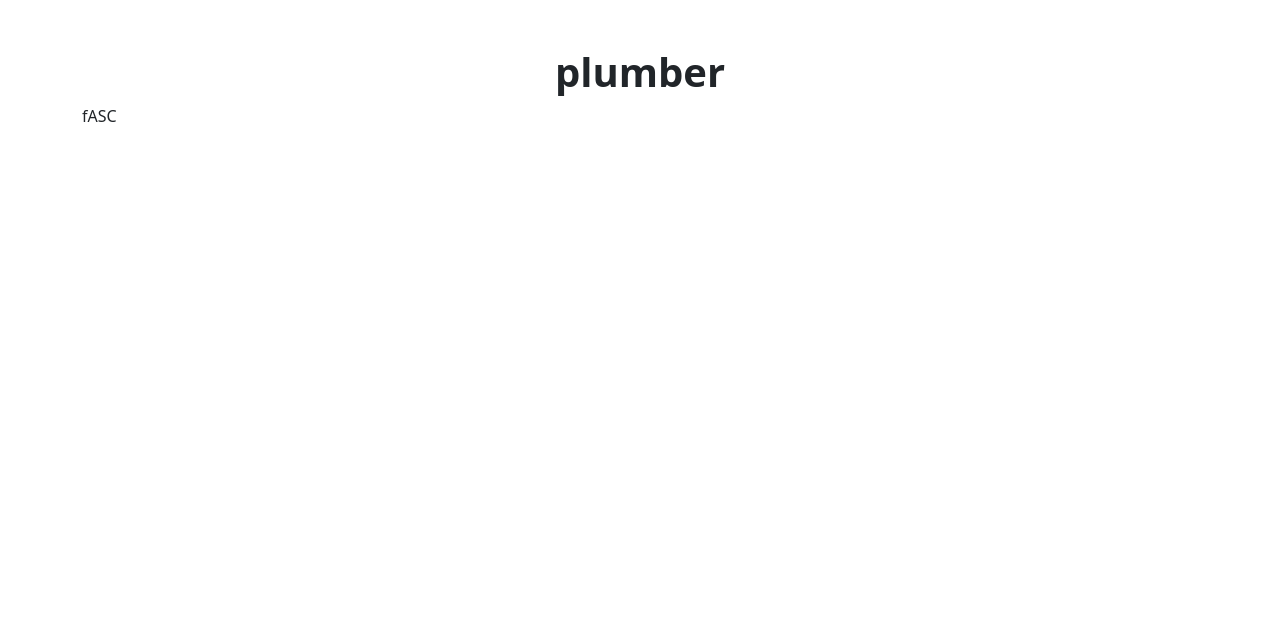
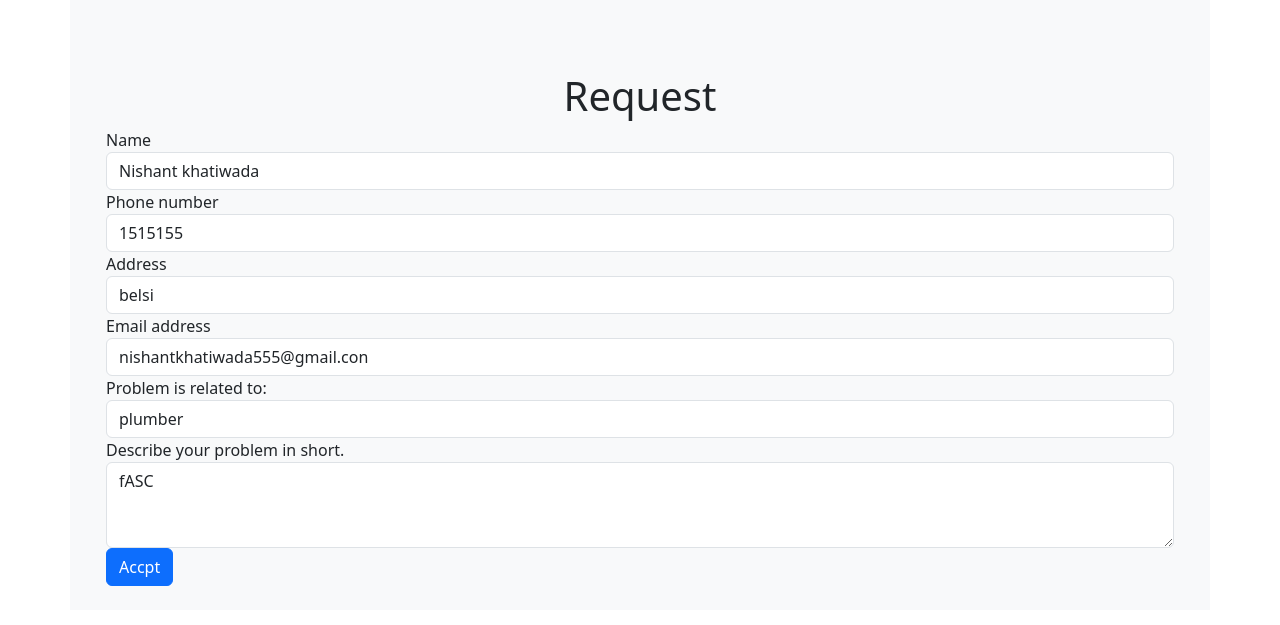
Before and after one commit to AYUSHMANPAUDEL/hackathon-employment, a Django app: page /item/1/ in a window 1280 px wide. Before the commit the part shown is almost empty. Shown: the top 625 px of the page. Run offline with Django 5.2, Linux system fonts and the light colour scheme; data comes from the database, SQL or seed files in the repository; both versions use the stored data as it was after the commit.

Commit message:
accepted_by addded

```diff
--- a/home/models.py
+++ b/home/models.py
@@ -19,3 +19,4 @@ class Request(models.Model):
     selected=models.CharField( max_length=50, null=True)
     problem=models.TextField()
     date=models.DateField()
+    accepted_by = models.CharField(max_length=50, blank=True, null=True)
--- a/templates/item_detail.html
+++ b/templates/item_detail.html
@@ -3,20 +3,44 @@
 {% block style %}{% endblock style %}
 {% block body %}
 
-<div class="container mt-5">
-    <div class="card border-0 pb-3">
-        <div class="row">
-            <div class="col-12 col-sm-12">
-                <div class="card-body p-0">
-                    <div class="text-center">
-                        <h1 class="mt-0 fs-7 fw-bold">{{ item.selected }}</h1>
+<div class="container bg-light p-4">
+    <div class="container text-center">
+        <h1 class="mt-5">Request</h1>
+    </div>
+    <div class="request">
+        <div class="container">
+            <form method="POST" action="">
+                {% csrf_token %}
+                <div class="form-group">
+                    <label for="Name">Name</label>
+                    <input type="text" class="form-control" id="name" name="name" value="{{item.name}} " readonly>
+                </div>
+                <div class="form-group">
+                    <label for="phone">Phone number</label>
+                    <input type="text" class="form-control" id="phone" name="phone" value="{{item.phone}}" >
+                </div>
+                <div class="form-group">
+                    <label for="address">Address</label>
+                    <input type="text" class="form-control" id="address" name="address"
+                    value="{{item.address}}" >
+                </div>
+                <div class="form-group">
+                    <label for="email">Email address</label>
+                    <input type="text" class="form-control" id="phone" name="phone" value="{{item.email}}" >
+                </div>
+                <div>
+                    <label for="problemCategory">Problem is related to:</label>
+                    <input type="text" class="form-control" name="selected" value="{{item.selected}} " readonly>
+                    <div class="form-group">
+                        <label for="problem">Describe your problem in short.</label>
+                        <textarea class="form-control" id="problem" name="problem" rows="3" readonly>{{ item.problem }}</textarea>
                     </div>
-                    <p class="m-0">{{ item.problem }}</p>
-                    <!-- Other details as needed -->
-                </div>
-            </div>
+                    <button class="btn btn-primary">Accpt</button>
+            </form>
         </div>
     </div>
 </div>
 
+
+
 {% endblock body %}
```
Also changed, not shown: db.sqlite3, home/migrations/0003_request_accepted_by.py (added).
